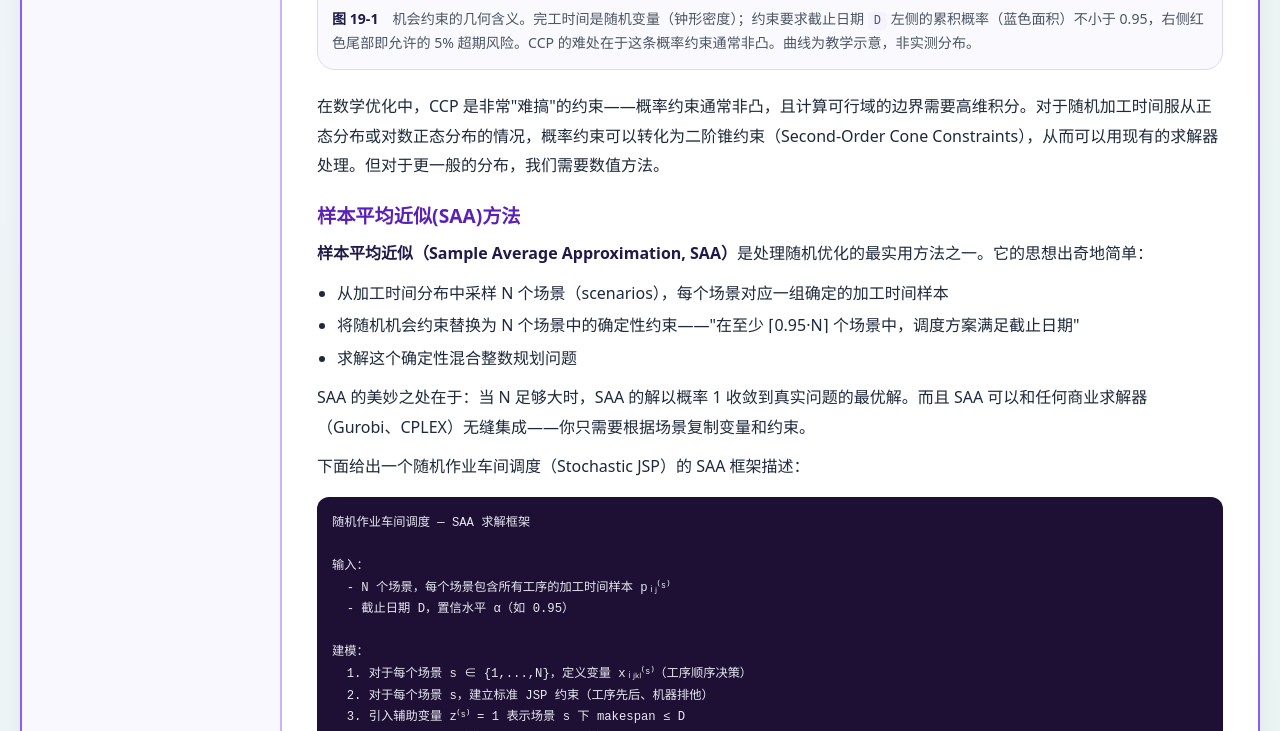
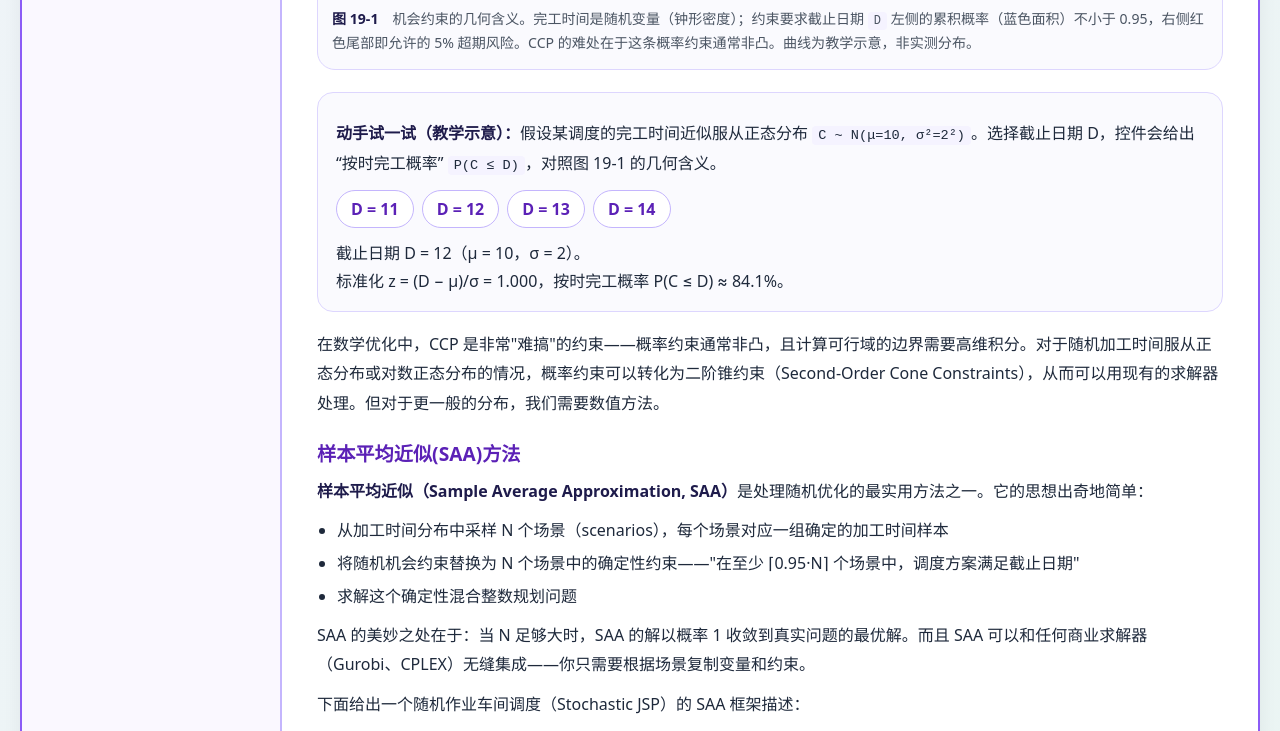
Before and after one commit to 1998x-stack/operations-research-scheduling-tutorial, a plain HTML site: page 19.html in a window 1280 px wide. Shown: the part 3681-4412 px from the top of the page. Drawn offline with Linux system fonts and the light colour scheme.

Commit message:
feat(operations-research-scheduling-tutorial): 第19章加入机会约束完工概率交互控件与随机调度文献引用

```diff
--- a/19.html
+++ b/19.html
@@ -173,6 +173,17 @@ P( 每个工件的延迟 ≥ 0 ) ≥ 0.95     // 多约束同时满足</code></p
           <figcaption><strong>图 19-1</strong>　机会约束的几何含义。完工时间是随机变量（钟形密度）；约束要求截止日期 <code>D</code> 左侧的累积概率（蓝色面积）不小于 0.95，右侧红色尾部即允许的 5% 超期风险。CCP 的难处在于这条概率约束通常非凸。曲线为教学示意，非实测分布。</figcaption>
         </figure>
 
+        <div class="widget" id="ccp-widget">
+          <p><strong>动手试一试（教学示意）：</strong>假设某调度的完工时间近似服从正态分布 <code>C ~ N(μ=10, σ²=2²)</code>。选择截止日期 D，控件会给出“按时完工概率” <code>P(C ≤ D)</code>，对照图 19-1 的几何含义。</p>
+          <div class="widget-controls" role="group" aria-label="机会约束：选择截止日期">
+            <button type="button" data-d="11">D = 11</button>
+            <button type="button" data-d="12">D = 12</button>
+            <button type="button" data-d="13">D = 13</button>
+            <button type="button" data-d="14">D = 14</button>
+          </div>
+          <output id="ccp-out" aria-live="polite"></output>
+        </div>
+
         <p>在数学优化中，CCP 是非常"难搞"的约束——概率约束通常非凸，且计算可行域的边界需要高维积分。对于随机加工时间服从正态分布或对数正态分布的情况，概率约束可以转化为二阶锥约束（Second-Order Cone Constraints），从而可以用现有的求解器处理。但对于更一般的分布，我们需要数值方法。</p>
 
         <h3>样本平均近似(SAA)方法</h3>
@@ -257,6 +268,15 @@ P( 每个工件的延迟 ≥ 0 ) ≥ 0.95     // 多约束同时满足</code></p
 
         <p>好，到了这一章的尾声。我们从真实世界的不确定性出发，讨论了随机调度的三种不确定性来源、随机加工时间模型与 WSEPT 规则、MDP 与 Gittins 指数，以及机会约束规划与 SAA 方法。随机调度给了我们一套在概率框架下做决策的工具，但它有一个局限性：它要求我们知道概率分布。如果分布未知怎么办？下一章我们将进入<strong>鲁棒调度（Robust Scheduling）</strong>——它不需要精确的分布，而是通过不确定集来保护最坏情况，为"不知道分布长什么样"的现实场景提供了另一条路径。我们下一章见。</p>
 
+        <div class="refs" aria-label="本章参考">
+            <h3>本章参考</h3>
+            <ul>
+                <li>A. Charnes, W. W. Cooper. <em>Chance-constrained programming.</em> Management Science, 6(1): 73–79, 1959.（机会约束规划的原始文献）</li>
+                <li>J. C. Gittins. <em>Bandit processes and dynamic allocation indices.</em> Journal of the Royal Statistical Society B, 41(2): 148–177, 1979.（Gittins 指数）</li>
+                <li>D. P. Bertsekas. <em>Dynamic Programming and Optimal Control</em> (4th ed.). Athena Scientific, 2017.</li>
+                <li>M. L. Pinedo. <em>Scheduling: Theory, Algorithms, and Systems</em> (5th ed.). Springer, 2016.</li>
+            </ul>
+        </div>
         <div class="footer-nav">
             <a href="18.html">← 上一章</a>
             <a href="index.html">📖 返回目录</a>
@@ -265,5 +285,29 @@ P( 每个工件的延迟 ≥ 0 ) ≥ 0.95     // 多约束同时满足</code></p
     </main>
 </div>
 </div>
+<script>
+(function () {
+  var mu = 10, sigma = 2, D = 12;
+  var out = document.getElementById('ccp-out');
+  out.style.whiteSpace = 'pre-wrap';
+  function erf(x) {
+    var s = x < 0 ? -1 : 1; x = Math.abs(x);
+    var p = 0.3275911, a1 = 0.254829592, a2 = -0.284496736, a3 = 1.421413741, a4 = -1.453152027, a5 = 1.061405429;
+    var t = 1 / (1 + p * x);
+    var y = 1 - ((((a5 * t + a4) * t + a3) * t + a2) * t + a1) * t * Math.exp(-x * x);
+    return s * y;
+  }
+  function Phi(z) { return 0.5 * (1 + erf(z / Math.SQRT2)); }
+  function render() {
+    var z = (D - mu) / sigma, prob = Phi(z);
+    out.textContent = '截止日期 D = ' + D + '（μ = ' + mu + '，σ = ' + sigma + '）。\n' +
+      '标准化 z = (D − μ)/σ = ' + z.toFixed(3) + '，按时完工概率 P(C ≤ D) ≈ ' + (prob * 100).toFixed(1) + '%。';
+  }
+  Array.prototype.forEach.call(document.querySelectorAll('#ccp-widget button[data-d]'), function (b) {
+    b.addEventListener('click', function () { D = Number(b.dataset.d); render(); });
+  });
+  render();
+})();
+</script>
 </body>
 </html>
```
